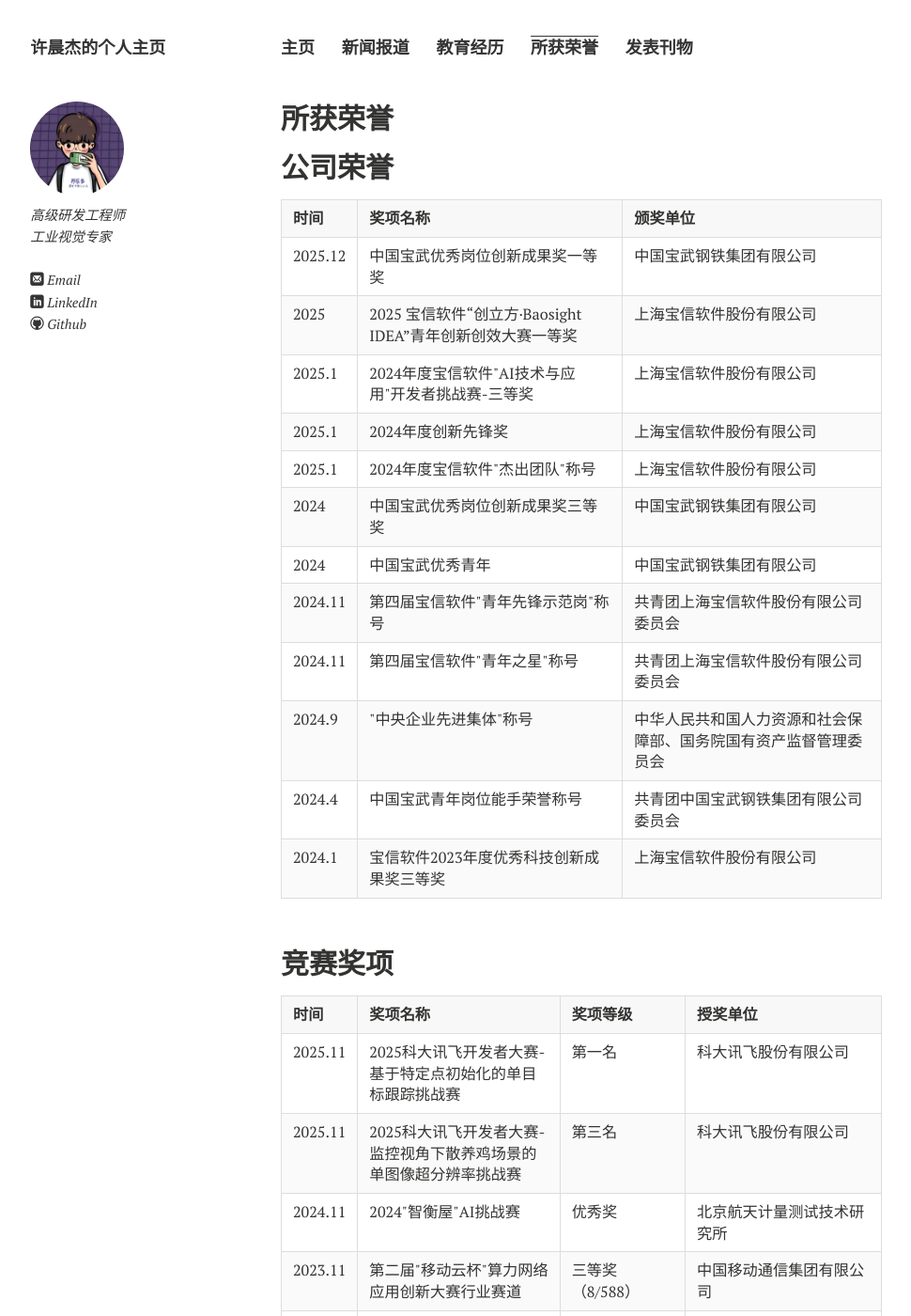
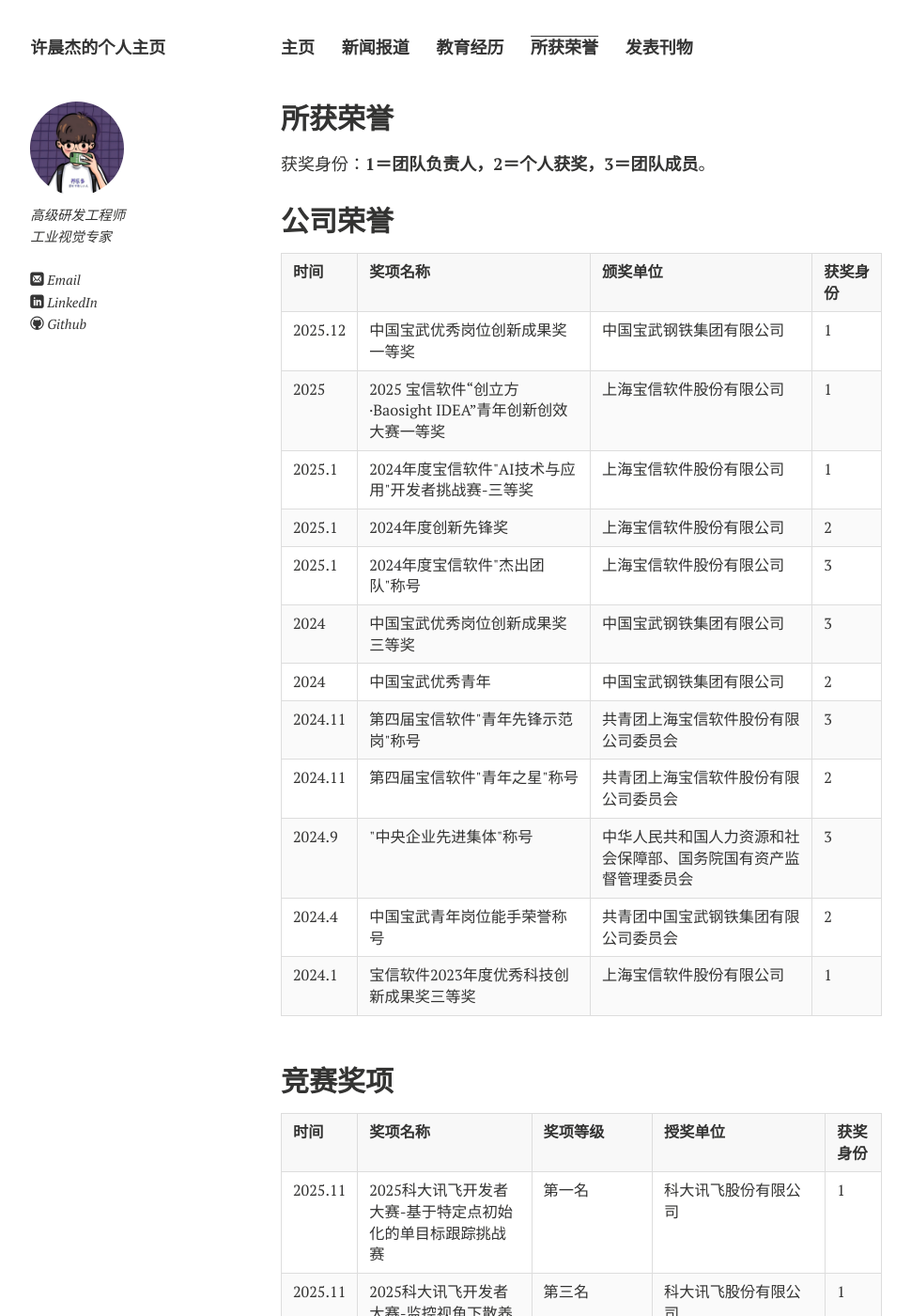
Before and after one commit to ChenjieXu/ChenjieXu.github.io, a Jekyll site: the page built from pages/honors.md, in a window 1280 px wide and 1400 px high. Shown: the whole window at 94% size, without its empty margins (21-991 px from the left). Built offline with Jekyll 4.4.1, drawn with Linux system fonts in a browser that asks for light colours; nearby versions of some CDN libraries.

Commit message:
Clarify personal and team roles for each honor
Constraint: Apply the owner-provided 18-item sequence; 1 is team lead, 2 individual award, and 3 team member.
Tested: Parsed both tables; verified all role values, row widths, and unchanged original cells; git diff --check.
Scope-risk: narrow

```diff
--- a/pages/honors.md
+++ b/pages/honors.md
@@ -4,6 +4,8 @@
 title: 所获荣誉
 ---
 ## 所获荣誉
+
+获奖身份：**1＝团队负责人，2＝个人获奖，3＝团队成员**。
 
 ## 公司荣誉
 <div class="table-container">
@@ -13,6 +15,7 @@
 <th>时间</th>
 <th>奖项名称</th>
 <th>颁奖单位</th>
+<th>获奖身份</th>
 </tr>
 </thead>
 <tbody>
@@ -20,61 +23,73 @@
 <td>2025.12</td>
 <td>中国宝武优秀岗位创新成果奖一等奖</td>
 <td>中国宝武钢铁集团有限公司</td>
+<td>1</td>
 </tr>
 <tr>
 <td>2025</td>
 <td>2025 宝信软件“创立方·Baosight IDEA”青年创新创效大赛一等奖</td>
 <td>上海宝信软件股份有限公司</td>
+<td>1</td>
 </tr>
 <tr>
 <td>2025.1</td>
 <td>2024年度宝信软件"AI技术与应用"开发者挑战赛-三等奖</td>
 <td>上海宝信软件股份有限公司</td>
+<td>1</td>
 </tr>
 <tr>
 <td>2025.1</td>
 <td>2024年度创新先锋奖</td>
 <td>上海宝信软件股份有限公司</td>
+<td>2</td>
 </tr>
 <tr>
 <td>2025.1</td>
 <td>2024年度宝信软件"杰出团队"称号</td>
 <td>上海宝信软件股份有限公司</td>
+<td>3</td>
 </tr>
 <tr>
 <td>2024</td>
 <td>中国宝武优秀岗位创新成果奖三等奖</td>
 <td>中国宝武钢铁集团有限公司</td>
+<td>3</td>
 </tr>
 <tr>
 <td>2024</td>
 <td>中国宝武优秀青年</td>
 <td>中国宝武钢铁集团有限公司</td>
+<td>2</td>
 </tr>
 <tr>
 <td>2024.11</td>
 <td>第四届宝信软件"青年先锋示范岗"称号</td>
 <td>共青团上海宝信软件股份有限公司委员会</td>
+<td>3</td>
 </tr>
 <tr>
 <td>2024.11</td>
 <td>第四届宝信软件"青年之星"称号</td>
 <td>共青团上海宝信软件股份有限公司委员会</td>
+<td>2</td>
 </tr>
 <tr>
 <td>2024.9</td>
 <td>"中央企业先进集体"称号</td>
 <td>中华人民共和国人力资源和社会保障部、国务院国有资产监督管理委员会</td>
+<td>3</td>
 </tr>
 <tr>
 <td>2024.4</td>
 <td>中国宝武青年岗位能手荣誉称号</td>
 <td>共青团中国宝武钢铁集团有限公司委员会</td>
+<td>2</td>
 </tr>
 <tr>
 <td>2024.1</td>
 <td>宝信软件2023年度优秀科技创新成果奖三等奖</td>
 <td>上海宝信软件股份有限公司</td>
+<td>1</td>
 </tr>
 </tbody>
 </table>
@@ -89,6 +104,7 @@
 <th>奖项名称</th>
 <th>奖项等级</th>
 <th>授奖单位</th>
+<th>获奖身份</th>
 </tr>
 </thead>
 <tbody>
@@ -97,36 +113,42 @@
 <td>2025科大讯飞开发者大赛-基于特定点初始化的单目标跟踪挑战赛</td>
 <td>第一名</td>
 <td>科大讯飞股份有限公司</td>
+<td>1</td>
 </tr>
 <tr>
 <td>2025.11</td>
 <td>2025科大讯飞开发者大赛-监控视角下散养鸡场景的单图像超分辨率挑战赛</td>
 <td>第三名</td>
 <td>科大讯飞股份有限公司</td>
+<td>1</td>
 </tr>
 <tr>
 <td>2024.11</td>
 <td>2024"智衡屋"AI挑战赛</td>
 <td>优秀奖</td>
 <td>北京航天计量测试技术研究所</td>
+<td>2</td>
 </tr>
 <tr>
 <td>2023.11</td>
 <td>第二届"移动云杯"算力网络应用创新大赛行业赛道</td>
 <td>三等奖 （8/588）</td>
 <td>中国移动通信集团有限公司</td>
+<td>1</td>
 </tr>
 <tr>
 <td>2022.10</td>
 <td>Kaggle JPX Tokyo Stock Exchange Prediction</td>
 <td>银牌 （89/2033）</td>
 <td>Japan Exchange Group</td>
+<td>2</td>
 </tr>
 <tr>
 <td>2022.10</td>
 <td>Kaggle RSNA 2022 Cervical Spine Fracture Detection</td>
 <td>铜牌 （95/883）</td>
 <td>Radiological Society of North America</td>
+<td>1</td>
 </tr>
 </tbody>
 </table>
```
